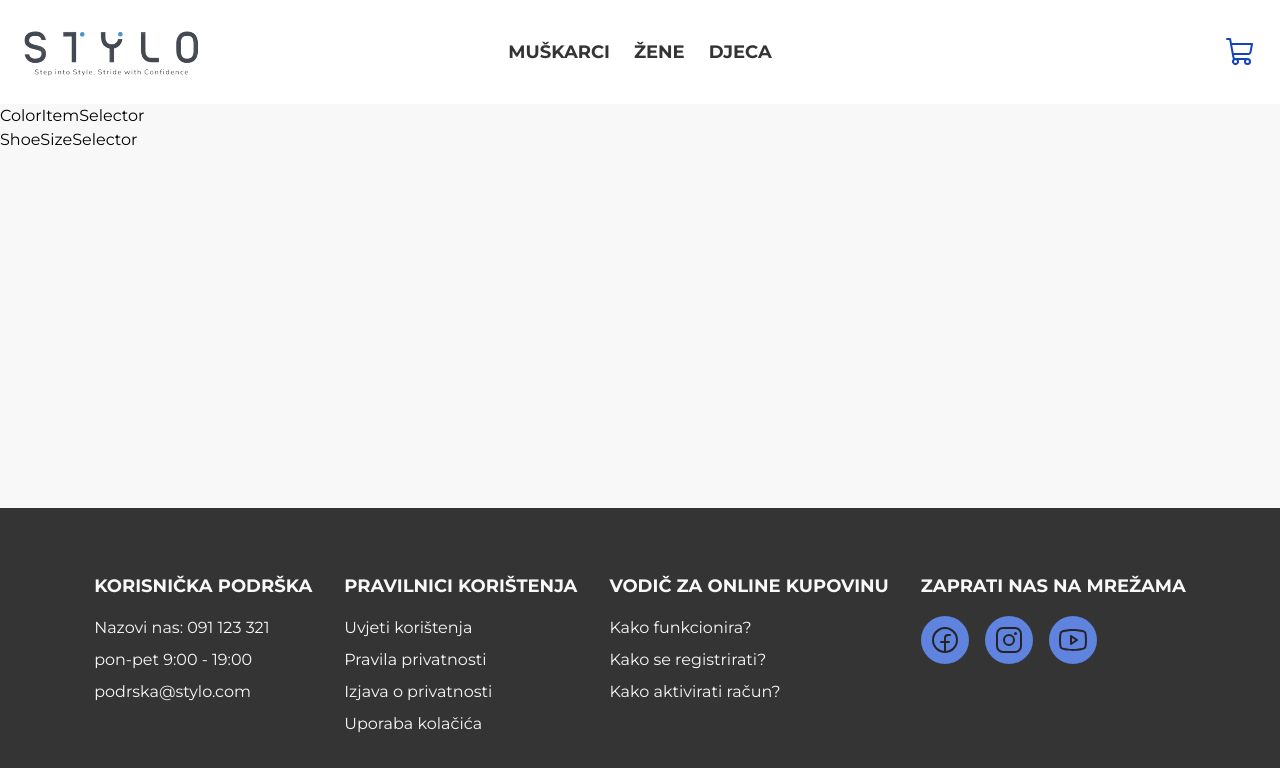
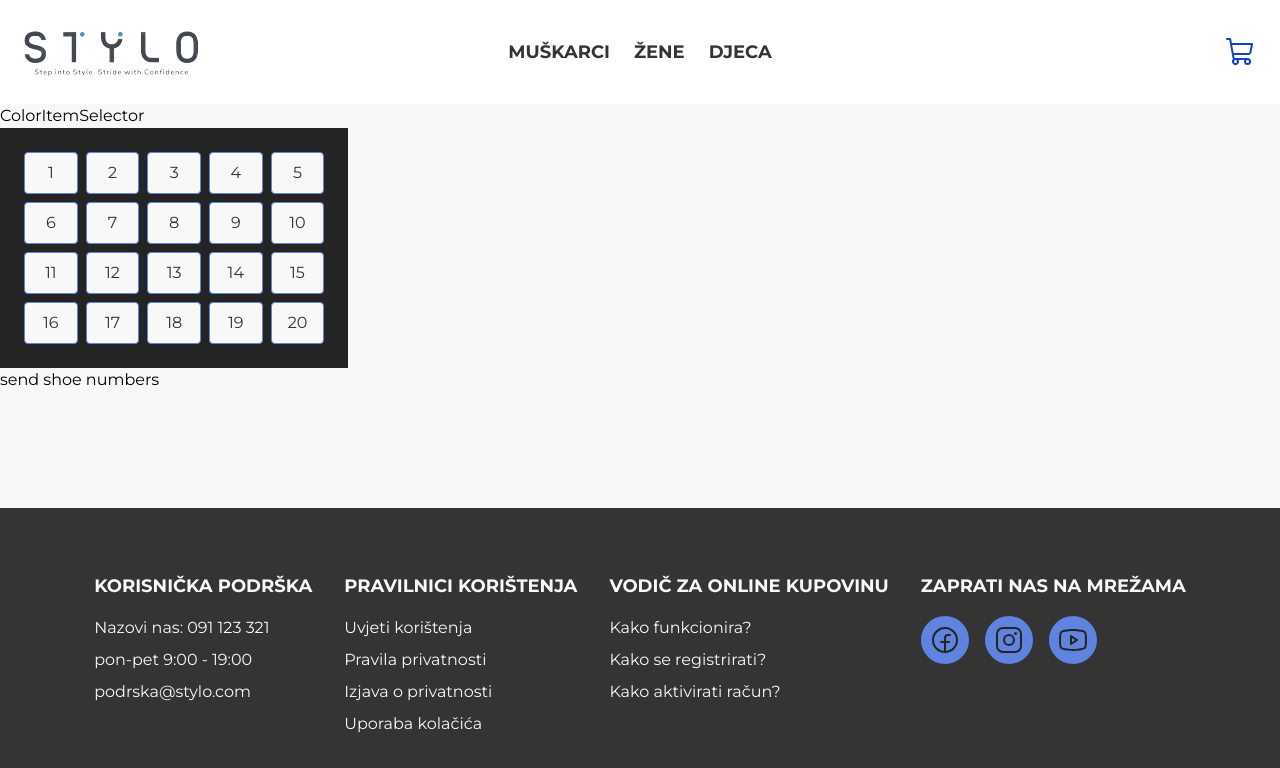
Before and after one commit to Filip1402/stylo-frontend, a React (Vite) app: page /product-list in a window 1280 px wide. Shown: the top 768 px of the page. Built offline with nearby package versions, Linux system fonts and the light colour scheme.

Commit message:
Add shoe size selector component

```diff
--- /dev/null
+++ b/src/Components/molecules/ShoeSizeSelector.scss
@@ -0,0 +1,33 @@
+.shoe-size-selector-item {
+  width: 100%;
+  border-radius: 4px;
+  border: 1px solid #5f83df;
+  background-color: #f8f8f8;
+  display: flex;
+  justify-content: center;
+  padding: 8px 16px;
+  height: fit-content;
+
+  color: #343434;
+  font-size: 20;
+
+  &:active {
+    background-color: #5f83df;
+    color: white;
+  }
+}
+
+.shoe-size-selector-wrapper {
+  background-color: #242424;
+  height: fit-content;
+  grid-template-columns: repeat(5, 1fr);
+  padding: 24px;
+  display: grid;
+  width: fit-content;
+  gap: 8px;
+}
+
+.shoe-size-selector-item.active {
+  background-color: #5f83df;
+  color: white;
+}
--- a/src/Components/molecules/ShoeSizeSelector.tsx
+++ b/src/Components/molecules/ShoeSizeSelector.tsx
@@ -1,7 +1,45 @@
-import React from "react";
+import React, { useState, useEffect } from "react";
+import "./ShoeSizeSelector.scss";
 
-const ShoeSizeSelector = () => {
-  return <div>ShoeSizeSelector</div>;
+interface ShoeSizeSelectorProps {
+  setSelectedShoeSizes: React.Dispatch<React.SetStateAction<number[]>>;
+}
+
+const ShoeSizeSelector: React.FC<ShoeSizeSelectorProps> = ({
+  setSelectedShoeSizes,
+}) => {
+  const [selectedSizes, setSelectedSizes] = useState<number[]>([]);
+
+  const handleSizeChange = (size: number) => {
+    setSelectedSizes((prevSizes) =>
+      prevSizes.includes(size)
+        ? prevSizes.filter((item) => item !== size)
+        : [...prevSizes, size]
+    );
+  };
+
+  // Hardcoded 20 buttons for testing
+  const hardcodedSizes = Array.from({ length: 20 }, (_, index) => index + 1);
+
+  useEffect(() => {
+    setSelectedShoeSizes(selectedSizes);
+  }, [selectedSizes, setSelectedShoeSizes]);
+
+  return (
+    <div className="shoe-size-selector-wrapper">
+      {hardcodedSizes.map((size) => (
+        <div
+          key={size}
+          className={`shoe-size-selector-item ${
+            selectedSizes.includes(size) ? "active" : ""
+          }`}
+          onClick={() => handleSizeChange(size)}
+        >
+          {size}
+        </div>
+      ))}
+    </div>
+  );
 };
 
 export default ShoeSizeSelector;
--- a/src/Pages/ProductList.tsx
+++ b/src/Pages/ProductList.tsx
@@ -1,12 +1,19 @@
-import React from "react";
 import ColorItemSelector from "../Components/molecules/ColorItemSelector";
 import ShoeSizeSelector from "../Components/molecules/ShoeSizeSelector";
+import { useState } from "react";
 
 const ProductList = () => {
+  const [selectedShoeSizes, setSelectedShoeSizes] = useState<number[]>([]);
+
+  const handleSendShoeNumbers = () => {
+    console.log("Selected Shoe Sizes:", selectedShoeSizes);
+    //add API logic here
+  };
   return (
     <div>
       <ColorItemSelector />
-      <ShoeSizeSelector />
+      <ShoeSizeSelector setSelectedShoeSizes={setSelectedShoeSizes} />
+      <button onClick={handleSendShoeNumbers}>send shoe numbers</button>
     </div>
   );
 };
```
